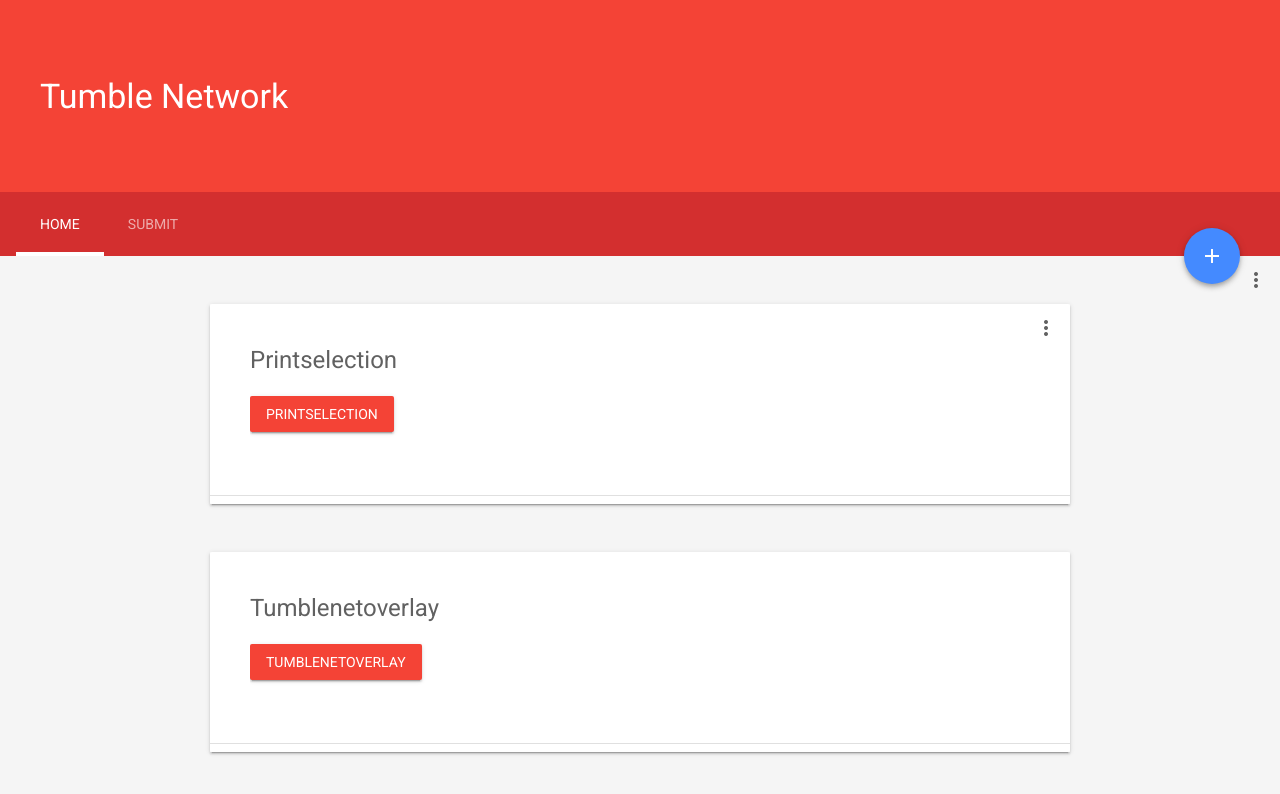
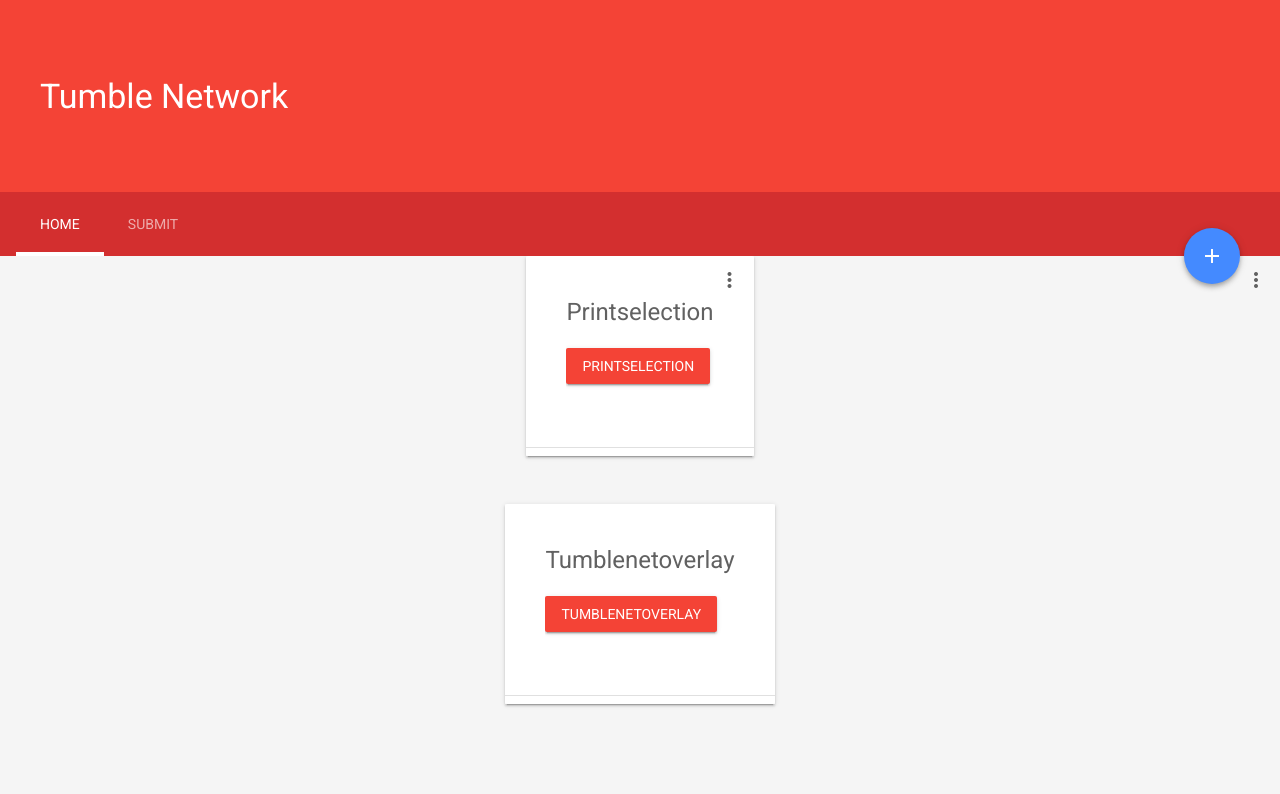
Before and after one commit to tumblenet/bookmarklets.tumblenet.ga, a Jekyll site: the page built from index.html, in a window 1280 px wide. Shown: the top 794 px of the page. Built offline with Jekyll 4.4.1, drawn with Linux system fonts in a browser that asks for light colours.

Commit message:
Update index.html

```diff
--- a/index.html
+++ b/index.html
@@ -1,7 +1,7 @@
 ---
 layout: default
 ---
-<div class="mdl-layout__tab-panel is-active" id="overview">
+<div class="mdl-layout">
     {% for item in site.bookmarklets %}
     <section class="section--center mdl-grid mdl-grid--no-spacing mdl-shadow--2dp">
         <div class="mdl-card mdl-cell mdl-cell--12-col">
```
